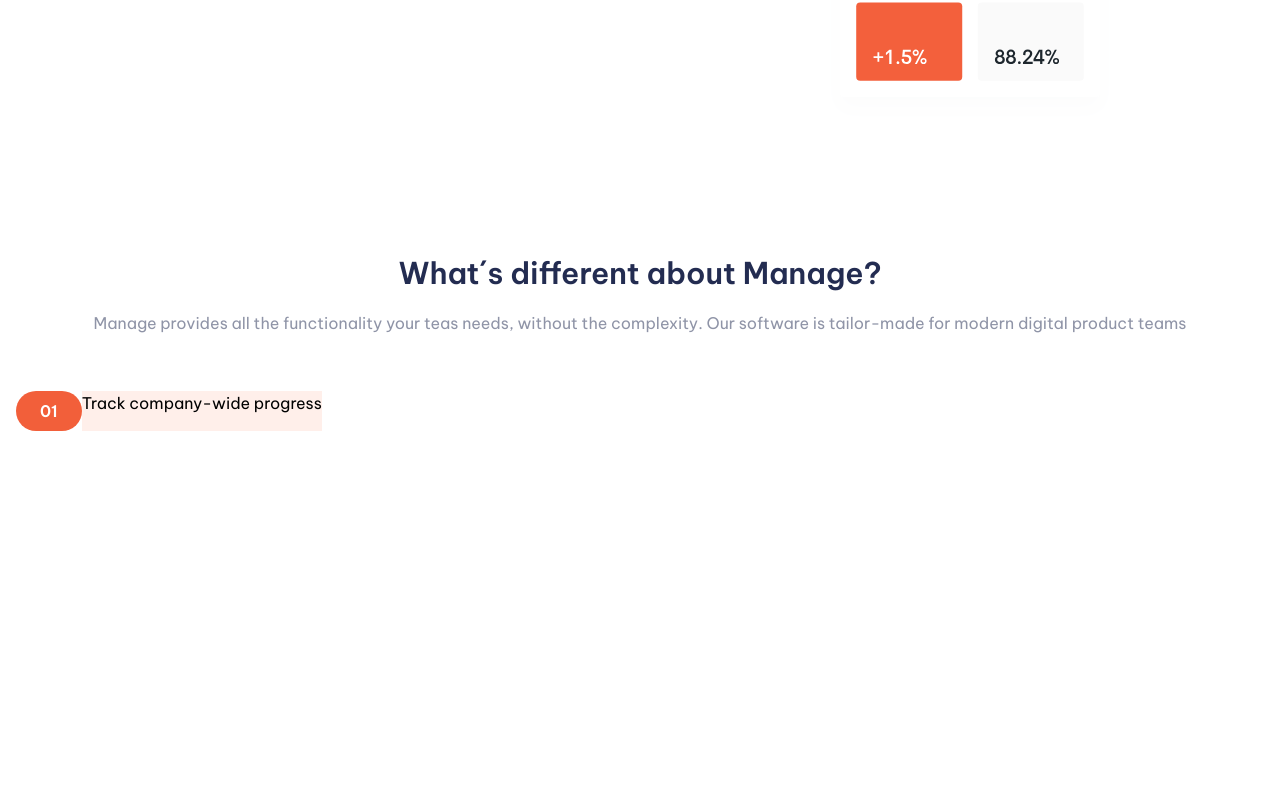
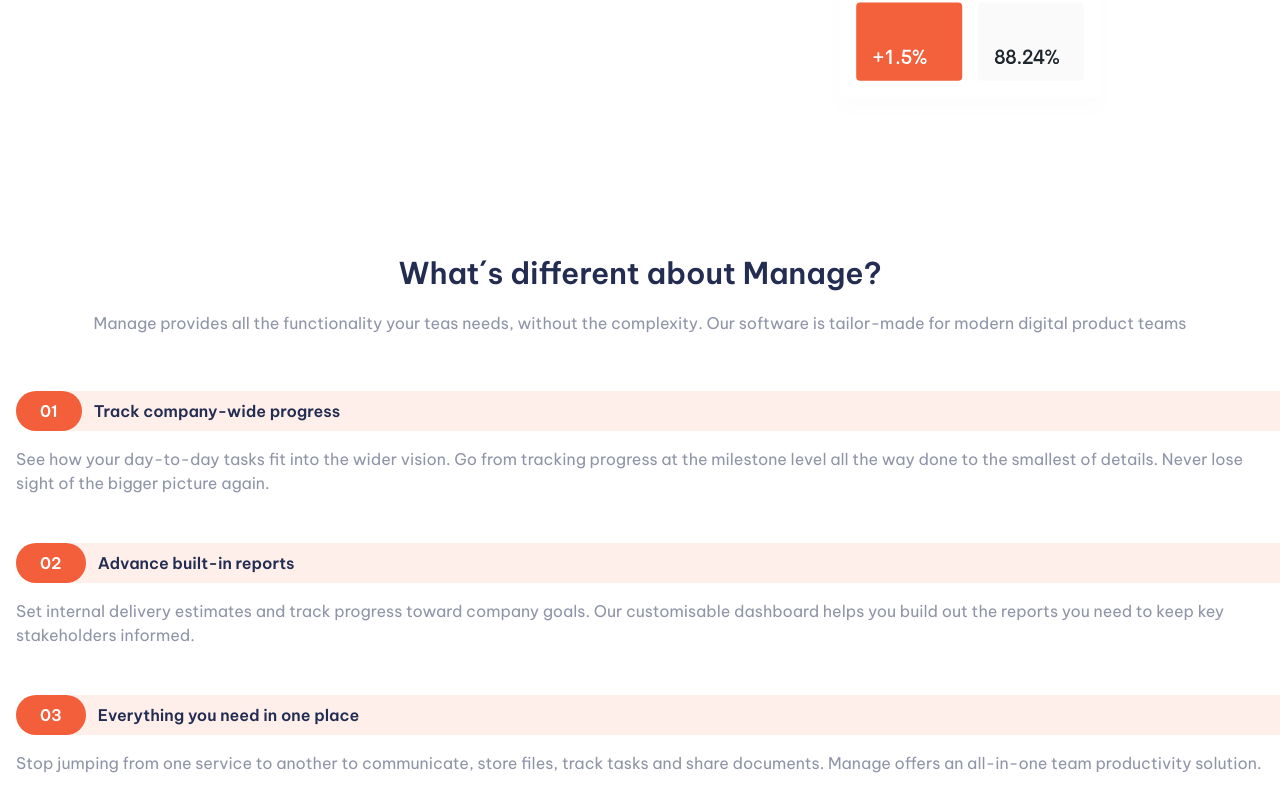
Before and after one commit to Franco-luque/Segundo-examen, a website: page public/index.html in a window 1280 px wide. Shown: the part 542-1353 px from the top of the page. Before the commit the page ends 1101 px from the top, so only its background shows below. Drawn offline with Linux system fonts and the light colour scheme.

Commit message:
agrega estilos a los articulos

```diff
--- a/public/index.html
+++ b/public/index.html
@@ -165,17 +165,68 @@
             teams
           </p>
         </div>
-        <div class="mt-14 pl-4">
-          <article class="flex">
-            <header class="flex">
+        <!-- Contenedor de Artículos-->
+
+        <div class="mt-14 pl-4 pr-0">
+          <article class="flex flex-col gap-4 my-12">
+            <header
+              class="flex bg-sparkRed-200 rounded-s-full items-center w-auto"
+            >
               <span
                 class="px-6 py-2 bg-sparkRed-600 text-white font-bold rounded-full"
                 >01</span
               >
-              <h3 class="bg-sparkRed-200">Track company-wide progress</h3>
+              <h3 class="text-darkBlue-600 font-bold pl-3 pr-8">
+                Track company-wide progress
+              </h3>
             </header>
             <main>
-              <p></p>
+              <p class="text-darkGrayBlue">
+                See how your day-to-day tasks fit into the wider vision. Go from
+                tracking progress at the milestone level all the way done to the
+                smallest of details. Never lose sight of the bigger picture
+                again.
+              </p>
+            </main>
+          </article>
+          <article class="flex flex-col gap-4 my-12">
+            <header
+              class="flex bg-sparkRed-200 rounded-s-full items-center w-auto"
+            >
+              <span
+                class="px-6 py-2 bg-sparkRed-600 text-white font-bold rounded-full"
+                >02</span
+              >
+              <h3 class="text-darkBlue-600 font-bold pl-3 pr-8">
+                Advance built-in reports
+              </h3>
+            </header>
+            <main>
+              <p class="text-darkGrayBlue">
+                Set internal delivery estimates and track progress toward
+                company goals. Our customisable dashboard helps you build out
+                the reports you need to keep key stakeholders informed.
+              </p>
+            </main>
+          </article>
+          <article class="flex flex-col gap-4 my-12">
+            <header
+              class="flex bg-sparkRed-200 rounded-s-full items-center w-auto"
+            >
+              <span
+                class="px-6 py-2 bg-sparkRed-600 text-white font-bold rounded-full"
+                >03</span
+              >
+              <h3 class="text-darkBlue-600 font-bold pl-3 pr-8">
+                Everything you need in one place
+              </h3>
+            </header>
+            <main>
+              <p class="text-darkGrayBlue">
+                Stop jumping from one service to another to communicate, store
+                files, track tasks and share documents. Manage offers an
+                all-in-one team productivity solution.
+              </p>
             </main>
           </article>
         </div>
```
Also changed, not shown: public/styles.css.
